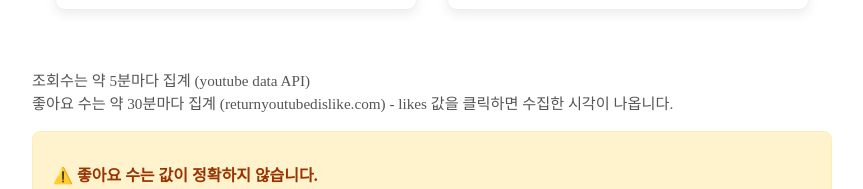
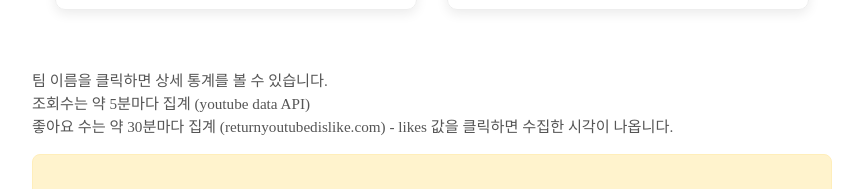
Before and after one commit to wswf-site/frontend, a Vue app: page / in a window 1280 px wide. Shown: the part 380-569 px from the top of the page, without its empty margins (208-1071 px from the left). Built offline with nearby package versions, Linux system fonts and the light colour scheme; no server answers.

Commit message:
Feat: 상세 통계 설명 추가

```diff
--- a/src/App.vue
+++ b/src/App.vue
@@ -21,6 +21,7 @@ const megaCrewData = ref([
     </div>
 
     <div class="info-box-small">
+      팀 이름을 클릭하면 상세 통계를 볼 수 있습니다.<br />
       조회수는 약 5분마다 집계 (youtube data API)
       <br />
       좋아요 수는 약 30분마다 집계 (returnyoutubedislike.com) - likes 값을 클릭하면 수집한 시각이
```
